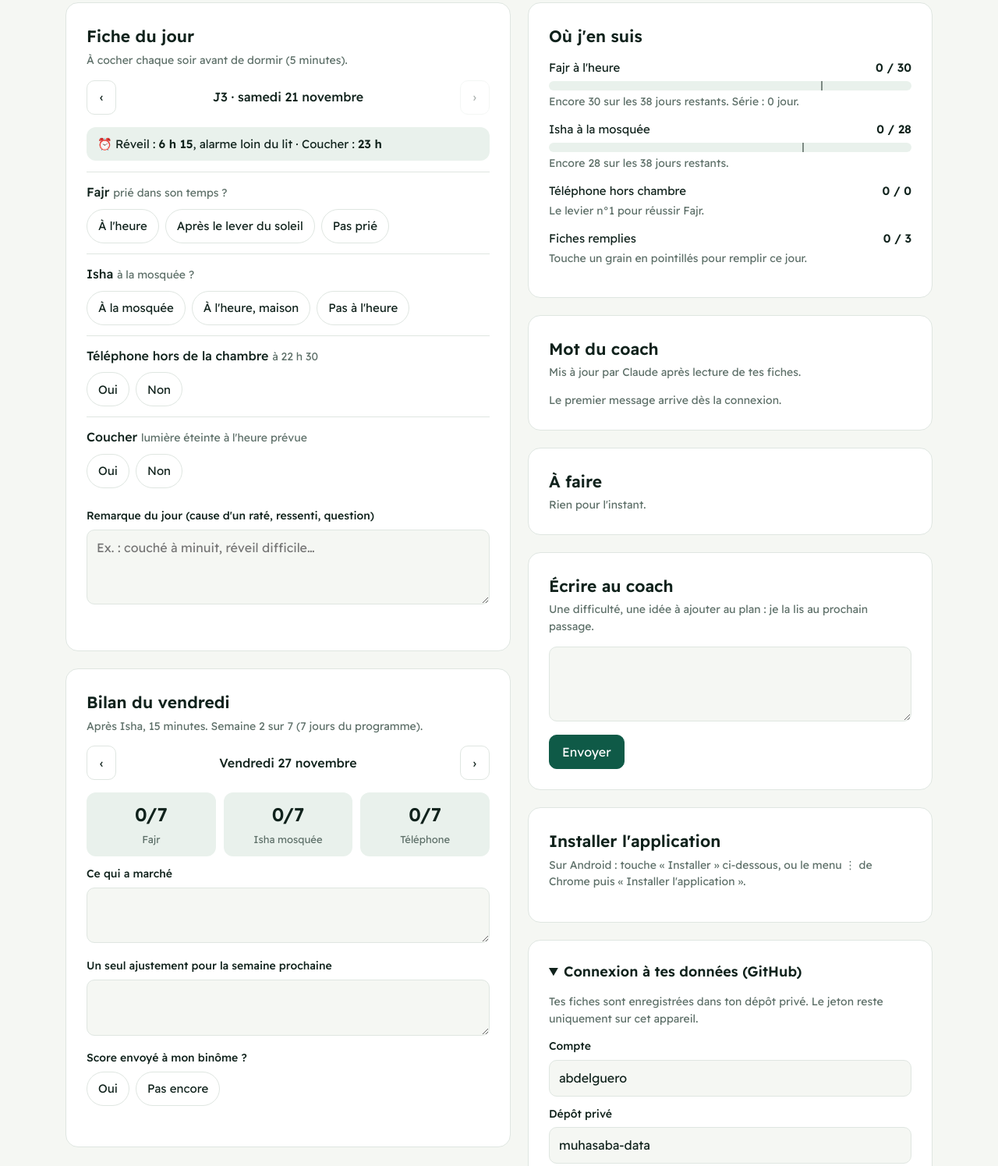
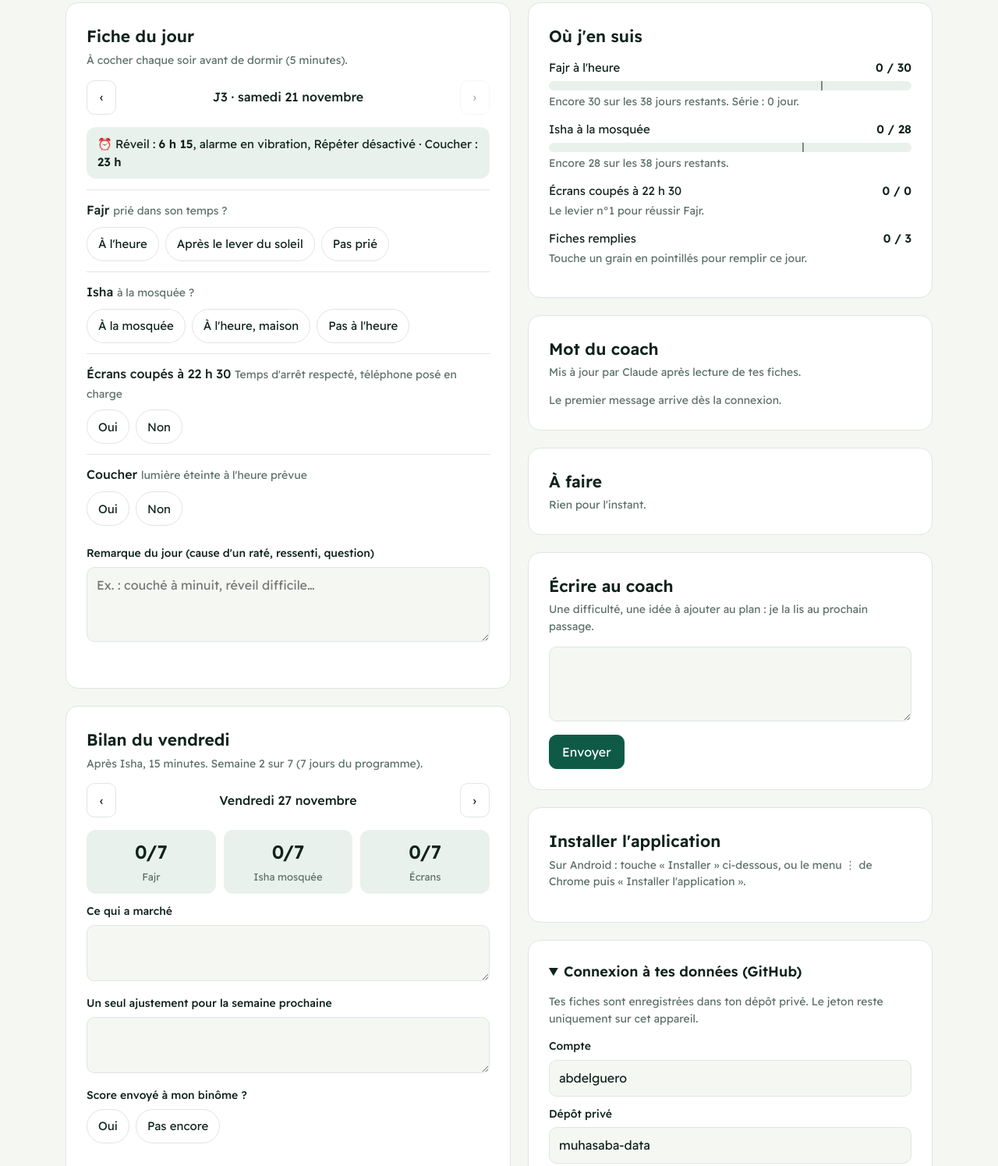
Before and after one commit to abdelguero/muhasaba, a plain HTML site: page index.html in a window 1280 px wide. Shown: the part 380-1875 px from the top of the page at 78% size. Drawn offline with Linux system fonts and the light colour scheme.

Commit message:
Adaptation : écrans coupés à 22 h 30 et alarme en vibration près du lit
Co-Authored-By: Claude Opus 5.5 <noreply@anthropic.com>
Claude-Session: https://claude.ai/code/session_01CTMRaydGmN1ZAqw1V6vN7v

```diff
--- a/index.html
+++ b/index.html
@@ -149,7 +149,7 @@ footer p{max-width:640px;margin:6px auto}.ar{font-size:20px}
   <p><b>Version minimum :</b> Fajr dans son temps, même seul, même court. Si pas de mosquée, Isha à l'heure à la maison. Jamais deux jours ratés de suite.</p>
   <p class="ar" lang="ar" dir="rtl">اللَّهُمَّ أَعِنِّي عَلَى ذِكْرِكَ وَشُكْرِكَ وَحُسْنِ عِبَادَتِكَ</p>
   <p class="small">Ô Allah, aide-moi à T'évoquer, à Te remercier et à bien T'adorer.</p>
-  <p class="small">Version 3</p>
+  <p class="small">Version 4</p>
 </footer>
 
 <script>
@@ -170,7 +170,7 @@ let sel=addDays(START,tIdx-1);
 const Q=[
  {k:'fajr',t:'Fajr',s:'prié dans son temps ?',o:[['heure','À l\'heure','ok'],['retard','Après le lever du soleil','mid'],['manque','Pas prié','ko']]},
  {k:'isha',t:'Isha',s:'à la mosquée ?',o:[['mosquee','À la mosquée','ok'],['maison','À l\'heure, maison','mid'],['manque','Pas à l\'heure','ko']]},
- {k:'ecrans',t:'Téléphone hors de la chambre',s:'à 22 h 30',o:[['oui','Oui','ok'],['non','Non','ko']]},
+ {k:'ecrans',t:'Écrans coupés à 22 h 30',s:'Temps d\'arrêt respecté, téléphone posé en charge',o:[['oui','Oui','ok'],['non','Non','ko']]},
  {k:'coucher',t:'Coucher',s:'lumière éteinte à l\'heure prévue',o:[['oui','Oui','ok'],['non','Non','ko']]}
 ];
 const alarmFor=i=>i<=14?'6 h 15':i<=28?'6 h 00':'5 h 30';
@@ -239,7 +239,7 @@ function drawDay(){
   const i=idx(sel),d=J.days[sel]||{};
   $('dlabel').textContent='J'+i+' · '+fmt(sel);
   $('prev').disabled=i<=1;$('next').disabled=i>=tIdx;
-  $('alarm').innerHTML=`⏰ Réveil : <b>${alarmFor(i)}</b>, alarme loin du lit · Coucher : <b>${bedFor(i)}</b>`;
+  $('alarm').innerHTML=`⏰ Réveil : <b>${alarmFor(i)}</b>, alarme en vibration, Répéter désactivé · Coucher : <b>${bedFor(i)}</b>`;
   $('qs').innerHTML=Q.map(q=>`<div class="q"><p>${q.t} <span>${q.s}</span></p><div class="opts">${q.o.map(([v,l,c])=>`<button class="opt ${c}" data-k="${q.k}" data-v="${v}" aria-pressed="${d[q.k]===v}">${l}</button>`).join('')}</div></div>`).join('');
   if(document.activeElement!==$('note'))$('note').value=d.note||'';
 }
@@ -254,7 +254,7 @@ function drawStats(){
   $('stats').innerHTML=`
    <div class="stat"><div class="row"><span>Fajr à l'heure</span><b>${fj} / 30</b></div>${bar(fj,30)}<p class="small">${need(fj,30)} Série : ${streak} jour${streak>1?'s':''}.</p></div>
    <div class="stat"><div class="row"><span>Isha à la mosquée</span><b>${is} / 28</b></div>${bar(is,28)}<p class="small">${need(is,28)}</p></div>
-   <div class="stat"><div class="row"><span>Téléphone hors chambre</span><b>${ec} / ${filled}</b></div><p class="small">Le levier n°1 pour réussir Fajr.</p></div>
+   <div class="stat"><div class="row"><span>Écrans coupés à 22 h 30</span><b>${ec} / ${filled}</b></div><p class="small">Le levier n°1 pour réussir Fajr.</p></div>
    <div class="stat"><div class="row"><span>Fiches remplies</span><b>${filled} / ${tIdx}</b></div>${filled<tIdx?'<p class="small">Touche un grain en pointillés pour remplir ce jour.</p>':''}</div>`;
 }
 function drawCoach(){const m=C.messages||[];$('coach').innerHTML=m.length?m.slice().reverse().slice(0,4).map(x=>`<div class="msg"><h3>${esc(x.title)}</h3><time>${esc(x.date)}</time><p>${esc(x.text)}</p></div>`).join(''):'<p class="small">Le premier message arrive dès la connexion.</p>'}
@@ -268,7 +268,7 @@ function drawWeek(){
   $('wlabel').textContent='Vendredi '+new Date(f+'T12:00:00').toLocaleDateString('fr-FR',{day:'numeric',month:'long'});
   $('wkHint').textContent=`Après Isha, 15 minutes. Semaine ${wSel+1} sur ${FRI.length} (${n} jour${n>1?'s':''} du programme).`;
   $('wprev').disabled=wSel===0;$('wnext').disabled=wSel===FRI.length-1;
-  $('wkStats').innerHTML=`<div><b>${c(d=>d.fajr==='heure')}/${n}</b><span>Fajr</span></div><div><b>${c(d=>d.isha==='mosquee')}/${n}</b><span>Isha mosquée</span></div><div><b>${c(d=>d.ecrans==='oui')}/${n}</b><span>Téléphone</span></div>`;
+  $('wkStats').innerHTML=`<div><b>${c(d=>d.fajr==='heure')}/${n}</b><span>Fajr</span></div><div><b>${c(d=>d.isha==='mosquee')}/${n}</b><span>Isha mosquée</span></div><div><b>${c(d=>d.ecrans==='oui')}/${n}</b><span>Écrans</span></div>`;
   if(document.activeElement!==$('wgood'))$('wgood').value=w.good||'';
   if(document.activeElement!==$('wadj'))$('wadj').value=w.adj||'';
   $('wbin').innerHTML=[['oui','Oui','ok'],['non','Pas encore','ko']].map(([v,l,c])=>`<button class="opt ${c}" data-v="${v}" aria-pressed="${w.binome===v}">${l}</button>`).join('');
--- a/sw.js
+++ b/sw.js
@@ -1,6 +1,6 @@
 // Cache de l'application pour l'ouverture hors connexion.
 // Les appels à api.github.com ne sont jamais mis en cache.
-const CACHE = 'muhasaba-v3';
+const CACHE = 'muhasaba-v4';
 const SHELL = ['./', './index.html', './manifest.webmanifest', './icon-192.png', './icon-512.png', './apple-touch-icon.png'];
 
 self.addEventListener('install', e => {
```
